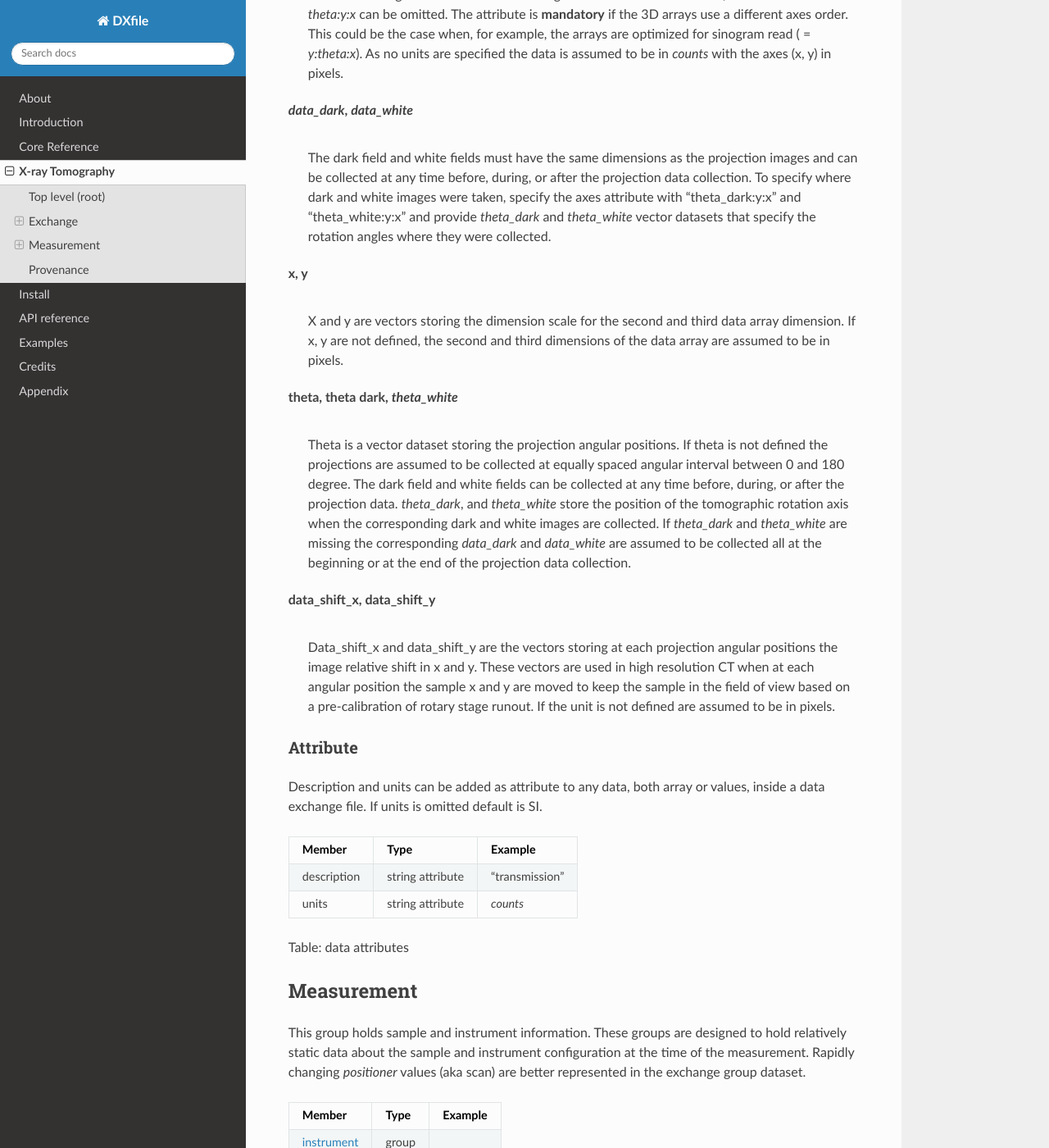
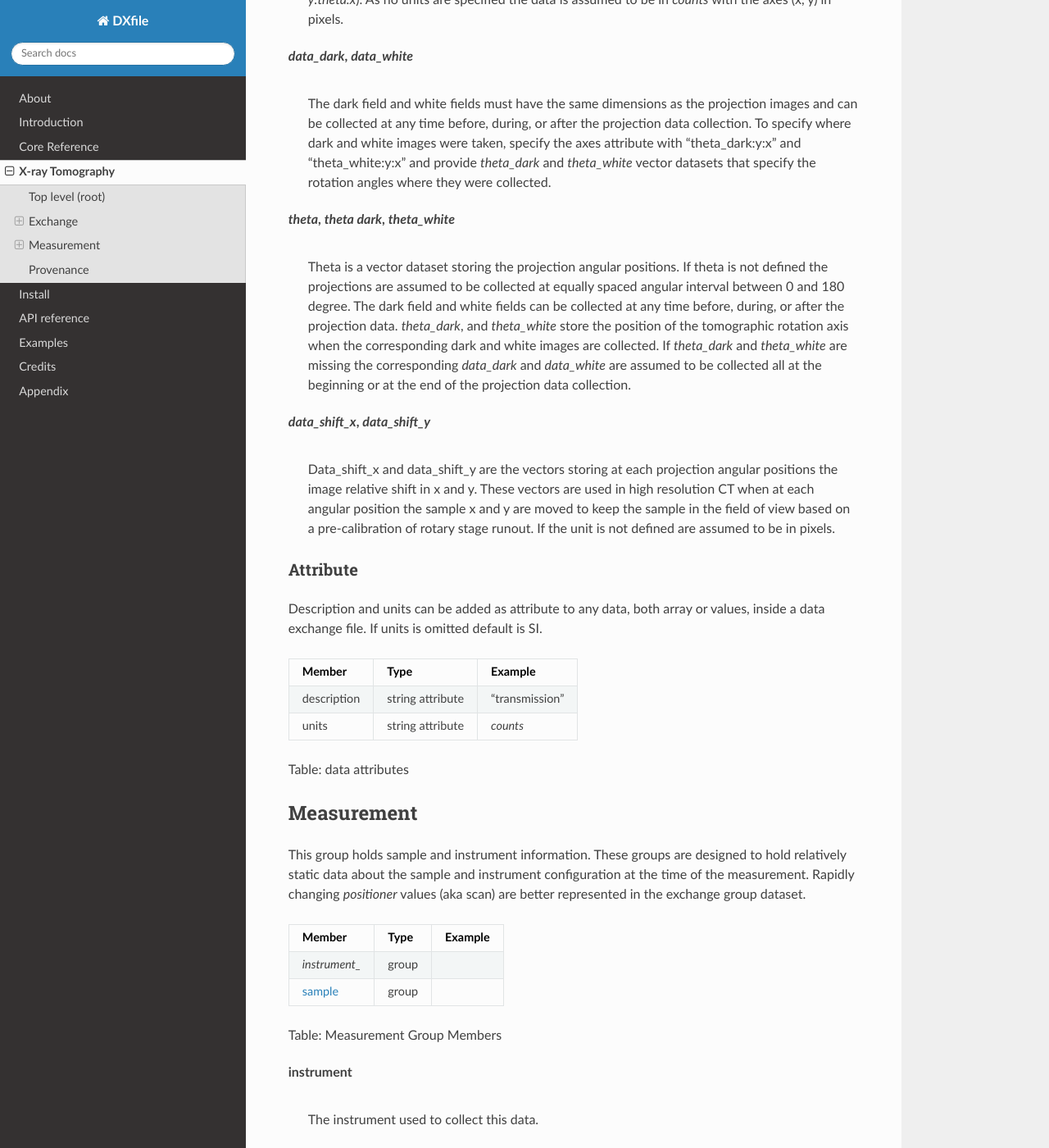
Before and after one commit to data-exchange/dxfile, a Sphinx documentation site: the page built from doc/source/xraytomo.rst, in a window 1280 px wide and 1400 px high, scrolled down 2143 px. Shown: the whole window at 82% size. Built offline with Sphinx 7.4.7 and the Read the Docs theme 2.0.0, drawn with Linux system fonts in a browser that asks for light colours; some of the changed text lies outside the part shown.

Commit message:
fixing italic

```diff
--- a/doc/source/xraytomo.rst
+++ b/doc/source/xraytomo.rst
@@ -76,23 +76,19 @@
 +------------------+---------------------------------------------------------+-----------------------------+
 |    **data**      |      3D dataset                                         |  axes: *theta:y:x*          |
 +------------------+---------------------------------------------------------+-----------------------------+
-|    x             |      dimension scale 2                                  |                             |
-+------------------+---------------------------------------------------------+-----------------------------+
-|    y             |      dimension scale 1                                  |                             |
-+------------------+---------------------------------------------------------+-----------------------------+
-|    theta         |      dimension scale 0                                  |  units: "deg"               |
+|   *theta*        |      1D dataset                                         |  units: "deg"               |
 +------------------+---------------------------------------------------------+-----------------------------+
 |  *data_dark*     |      3D dataset                                         |  axes: *theta_dark:y:x*     |
 +------------------+---------------------------------------------------------+-----------------------------+
-|  *theta_dark*    |      dimension scale 0                                  |  units: "deg"               |
+|  *theta_dark*    |      1D dataset                                         |  units: "deg"               |
 +------------------+---------------------------------------------------------+-----------------------------+
 |  *data_white*    |      3D dataset                                         |  axes: *theta_white:y:x*    |
 +------------------+---------------------------------------------------------+-----------------------------+
 |  *theta_white*   |      dimension scale 0                                  |  units: "deg"               |
 +------------------+---------------------------------------------------------+-----------------------------+
-|    data_shift_x  |      relative x shift of data at each angular position  |                             |
+|   *data_shift_x* |      relative x shift of data at each angular position  |                             |
 +------------------+---------------------------------------------------------+-----------------------------+
-|    data_shift_y  |      relative y shift of data at each angular position  |                             |
+|   *data_shift_y* |      relative y shift of data at each angular position  |                             |
 +------------------+---------------------------------------------------------+-----------------------------+
 
 Table: Exchange Group Members for Tomography
@@ -130,14 +126,8 @@
       “theta_dark:y:x” and “theta_white:y:x” and provide *theta_dark*
       and *theta_white* vector datasets that specify the rotation angles
       where they were collected.
-x, y
-    |
-    | X and y are vectors storing the dimension scale for the second and
-      third data array dimension. If x, y are not defined, the second
-      and third dimensions of the data array are assumed to be in
-      pixels.
-
-theta, theta dark, *theta_white*
+
+*theta*, *theta dark*, *theta_white*
     |
     | Theta is a vector dataset storing the projection angular
       positions. If theta is not defined the projections are assumed to
@@ -150,7 +140,7 @@
       *data_dark* and *data_white* are assumed to be collected all at the
       beginning or at the end of the projection data collection.
 
-data_shift_x, data_shift_y
+*data_shift_x*, *data_shift_y*
     |
     | Data_shift_x and data_shift_y are the vectors storing at each
       projection angular positions the image relative shift in x and y.
@@ -187,7 +177,7 @@
 +---------------+----------------------+------------------------+
 |    Member     |      Type            |     Example            |
 +===============+======================+========================+
-|   instrument_ |      group           |                        |
+| *instrument_* |      group           |                        |
 +---------------+----------------------+------------------------+
 |    sample_    |      group           |                        |
 +---------------+----------------------+------------------------+
```
